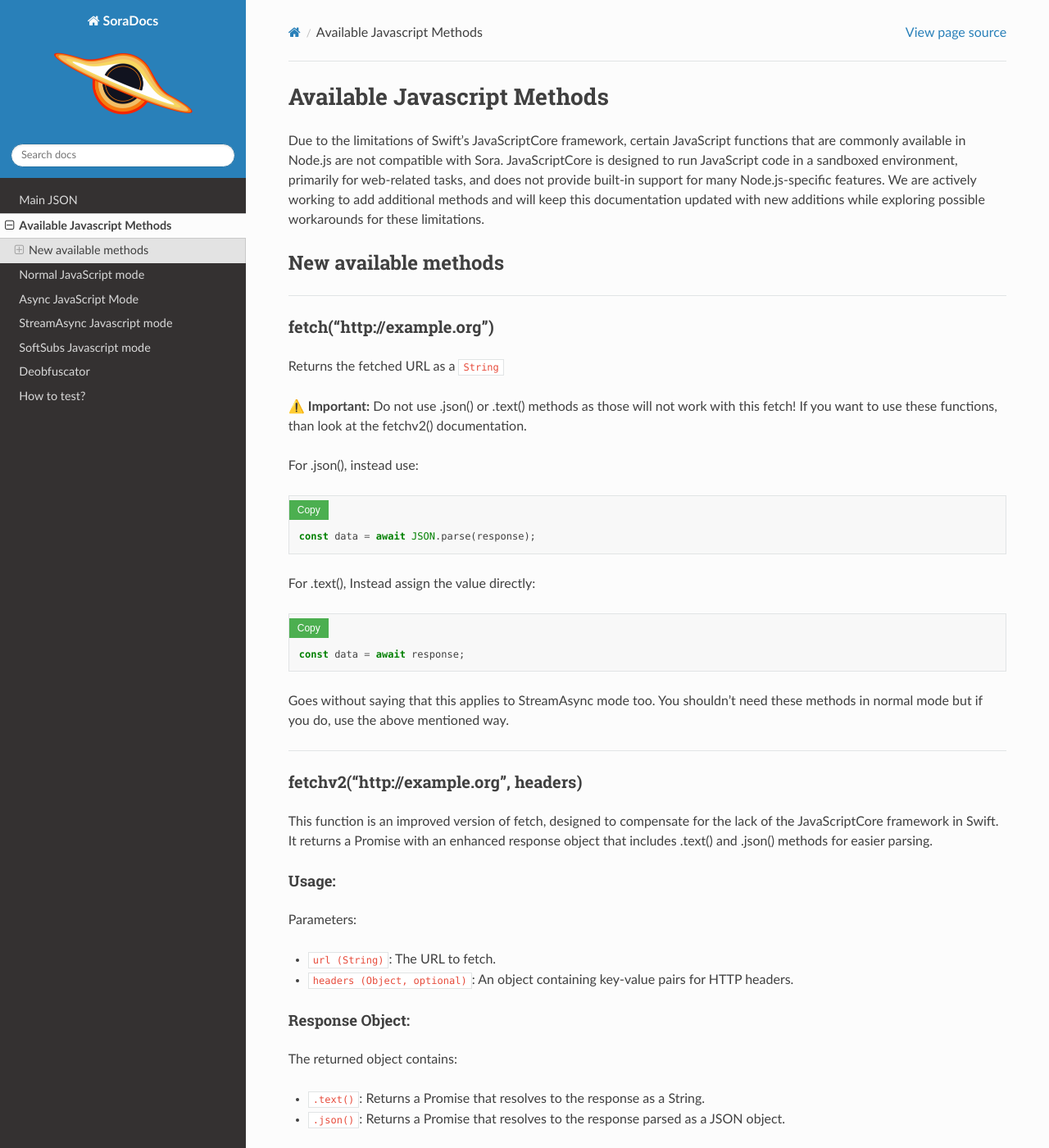
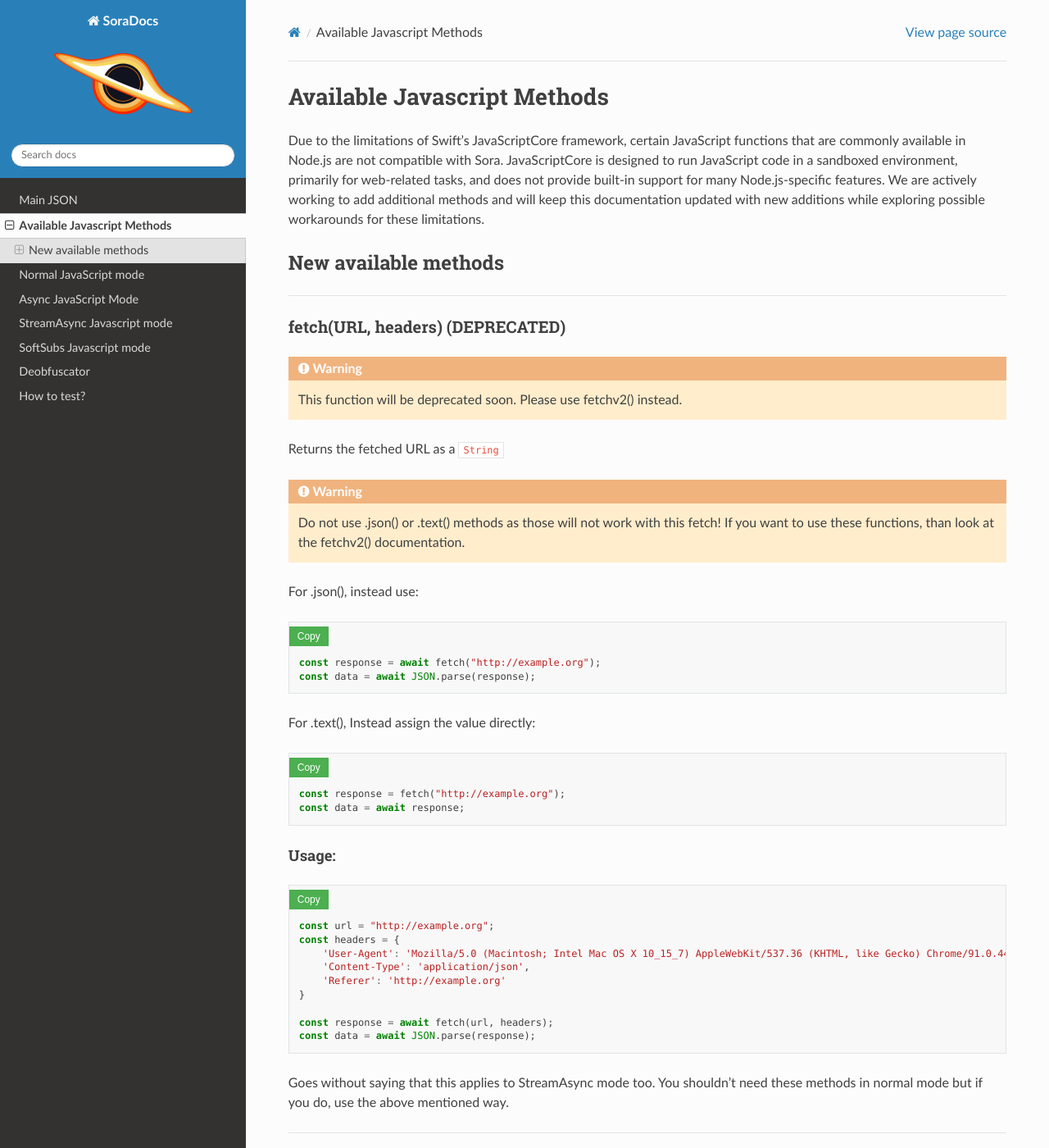
Before and after one commit to 50n50/soradocs, a Sphinx documentation site: the page built from docs/files/javascriptmethods.md, in a window 1280 px wide and 1400 px high. Shown: the whole window at 82% size. Built offline with Sphinx 7.4.7 and the Read the Docs theme 3.1.0, drawn with Linux system fonts in a browser that asks for light colours.

Commit message:
Updated Javscript function Docs

````diff
--- a/docs/files/javascriptmethods.md
+++ b/docs/files/javascriptmethods.md
@@ -6,21 +6,42 @@ Due to the limitations of Swift's JavaScriptCore framework, certain JavaScript f
 
 ---
 
-### fetch("http://example.org")
+### fetch(URL, headers) (DEPRECATED)
+
+```{warning}
+This function will be deprecated soon. Please use fetchv2() instead.
+```
 
 Returns the fetched URL as a `String`
 
-⚠️ **Important:** Do not use .json() or .text() methods as those will not work with this fetch!
+```{warning}
+Do not use .json() or .text() methods as those will not work with this fetch!
 If you want to use these functions, than look at the fetchv2() documentation.
+```
 
 For .json(), instead use:
 ```javascript
+const response = await fetch("http://example.org");
 const data = await JSON.parse(response);
 ```
 
 For .text(), Instead assign the value directly:
 ```javascript
+const response = fetch("http://example.org");
 const data = await response;
+```
+
+#### Usage:
+```javascript
+const url = "http://example.org";
+const headers = {
+    'User-Agent': 'Mozilla/5.0 (Macintosh; Intel Mac OS X 10_15_7) AppleWebKit/537.36 (KHTML, like Gecko) Chrome/91.0.4472.114 Safari/537.36',
+    'Content-Type': 'application/json',
+    'Referer': 'http://example.org'
+}
+
+const response = await fetch(url, headers);
+const data = await JSON.parse(response);
 ```
 
 Goes without saying that this applies to StreamAsync mode too. You shouldn't need these methods in normal mode but if you do, use the above mentioned way.
````
